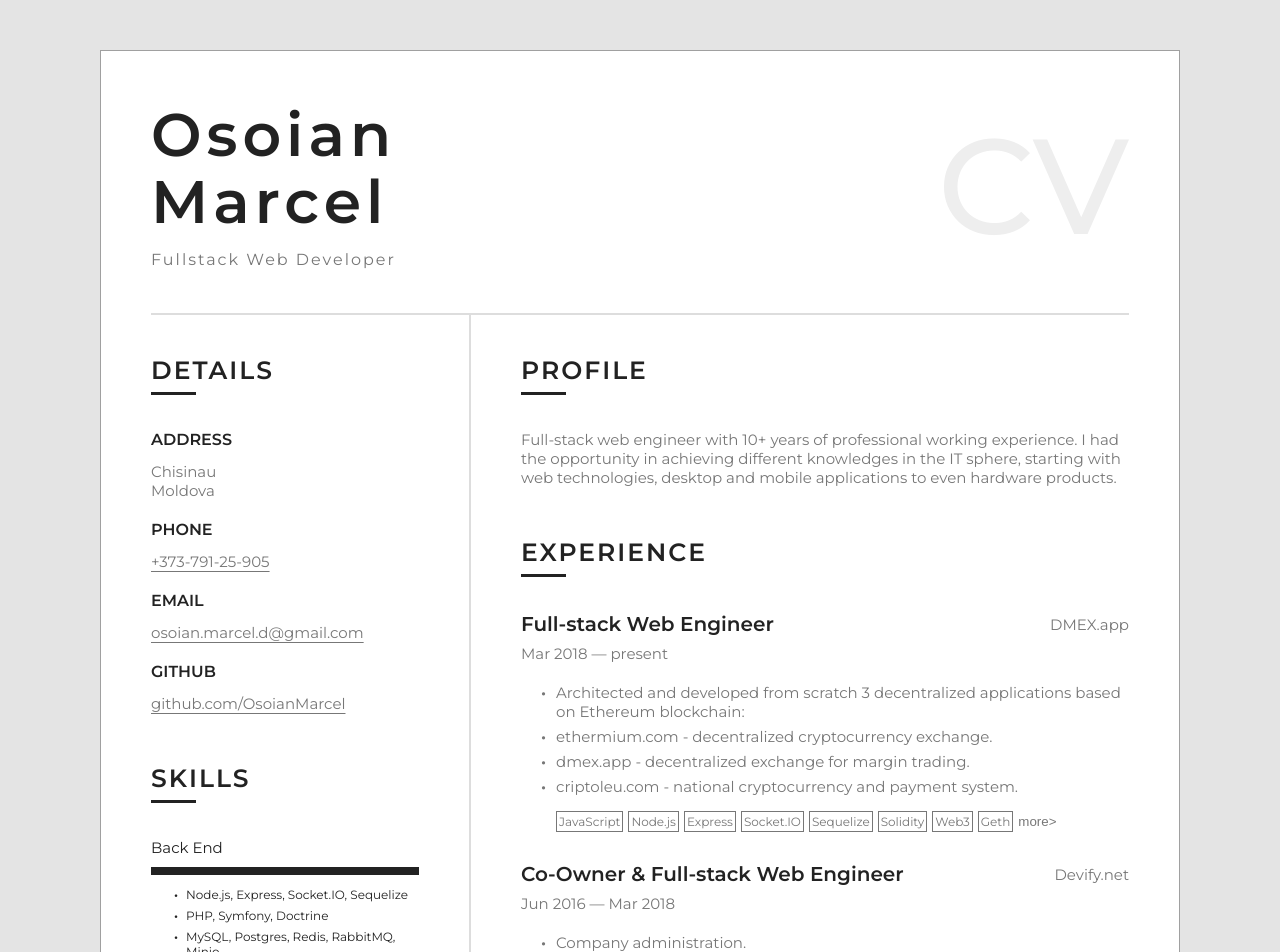
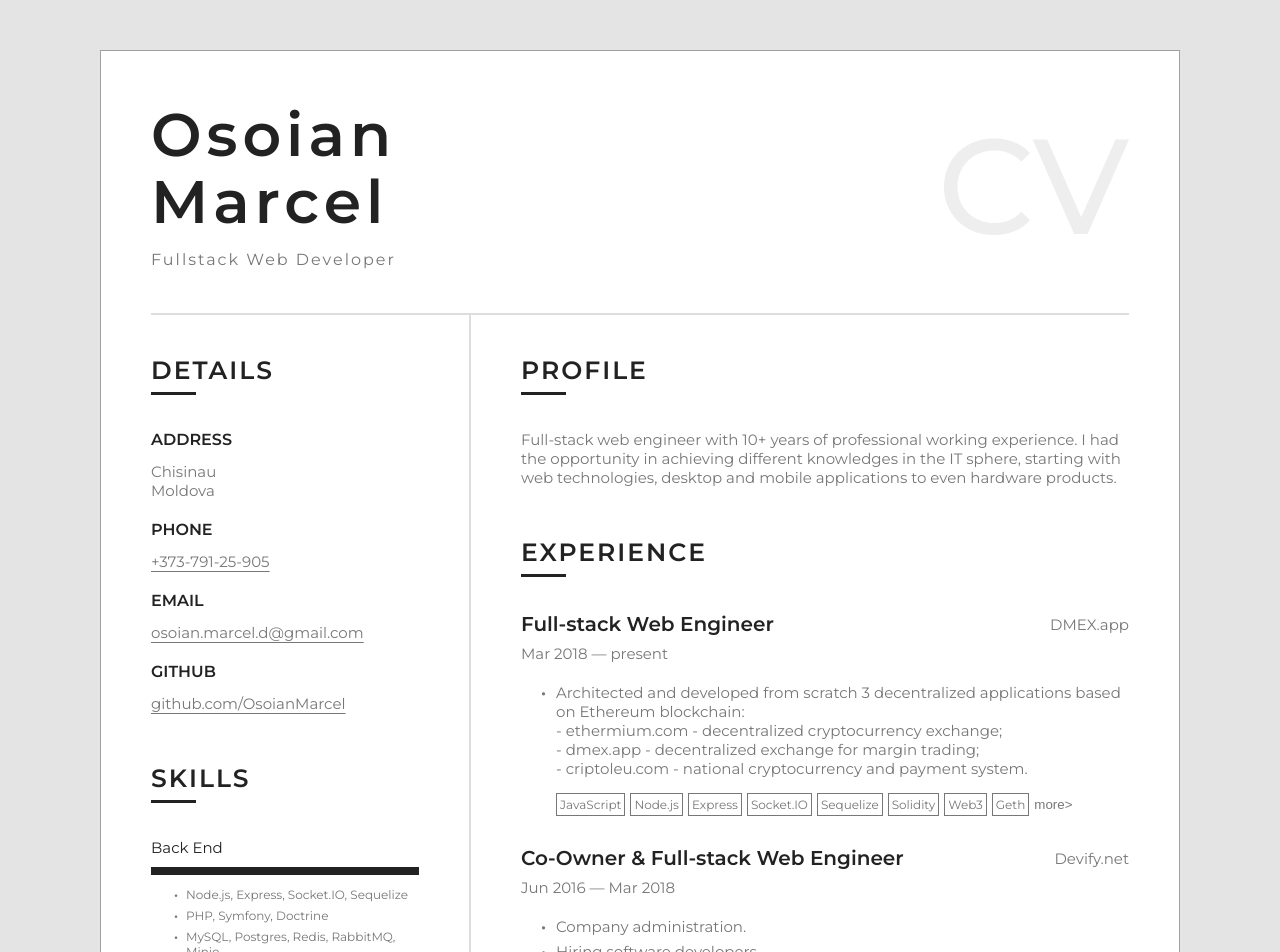
Before and after one commit to OsoianMarcel/my-cv, a Next.js app: page / in a window 1280 px wide. Shown: the top 952 px of the page. Built offline with nearby package versions, Linux system fonts and the light colour scheme.

Commit message:
UI fixes, gram fixes

```diff
--- a/src/components/Employment/EmploymentItem.module.scss
+++ b/src/components/Employment/EmploymentItem.module.scss
@@ -18,6 +18,7 @@
 
 .position_company {
   color: #777;
+  text-align: right;
 }
 
 .position_period {
--- a/src/components/Skills/Skills.module.scss
+++ b/src/components/Skills/Skills.module.scss
@@ -11,7 +11,7 @@
 .item {
   display: inline-block;
   border: 1px solid #777;
-  padding: 2px;
+  padding: 3px;
 }
 
 .btn {
--- a/src/pages/index.tsx
+++ b/src/pages/index.tsx
@@ -128,23 +128,18 @@ const Home: NextPage = () => {
 							<ul>
 								<li>
 									Architected and developed from scratch 3 decentralized
-									applications based on Ethereum blockchain:
-								</li>
-								<li>
-									ethermium.com - decentralized cryptocurrency exchange.
-								</li>
-								<li>
-									dmex.app - decentralized exchange for margin trading.
-								</li>
-								<li>
-									criptoleu.com - national cryptocurrency and payment system.
+									applications based on Ethereum blockchain:<br/>
+									- ethermium.com - decentralized cryptocurrency exchange;<br/>
+									- dmex.app - decentralized exchange for margin trading;<br/>
+									- criptoleu.com - national cryptocurrency and payment system.
 								</li>
 							</ul>
 							<Skills limit={8} skills={[
 								'JavaScript', 'Node.js', 'Express', 'Socket.IO', 'Sequelize',
-								'Solidity', 'Web3', 'Geth', 'Openethereum', 'Metamask',
+								'Solidity', 'Web3', 'Geth', 'Openethereum', 'Vue.js', 'Metamask',
 								'MySQL', 'Postgres', 'Redis', 'RabbitMQ', 'Consul', 'Minio',
-								'Nginx', 'Apache2', 'Ubuntu SysAdmin', 'Docker', 'Letsencrypt'
+								'Nginx', 'Apache2', 'Ubuntu SysAdmin', 'Docker', 'Letsencrypt',
+								'Prometheus', 'Grafana'
 							]}/>
 						</EmploymentItem>
 
@@ -161,8 +156,8 @@ const Home: NextPage = () => {
 								<li>
 									Main projects:<br/>
 									- Developed the Front-end of website BtcXChange.ro and their backoffice,
-									implemented new design and new features.<br/>
-									- Continued to develop avigo.md software and maintain their servers.<br/>
+									implemented new design and new features;<br/>
+									- Continued to develop avigo.md software and maintain their servers;<br/>
 									- Developed another different small projects with my team.
 								</li>
 							</ul>
--- a/src/styles/Home.module.scss
+++ b/src/styles/Home.module.scss
@@ -27,7 +27,6 @@
 }
 
 .skill_list {
-  color: #222;
   font-size: 12px;
 }
 
--- a/src/styles/globals.scss
+++ b/src/styles/globals.scss
@@ -45,7 +45,9 @@ li {
   body {
     background-color: #FFF;
   }
+}
 
+@media print {
   a {
     text-decoration: none;
   }
```
